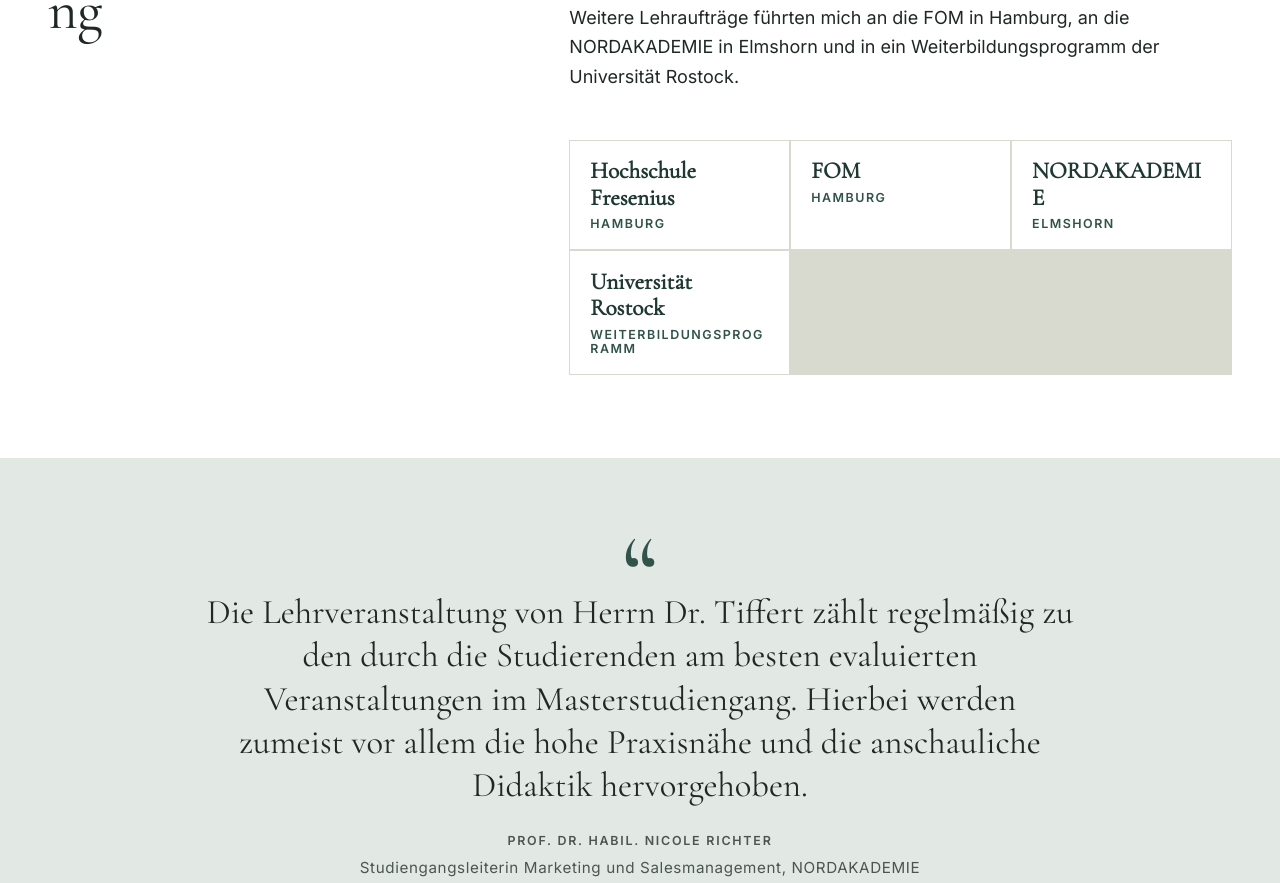
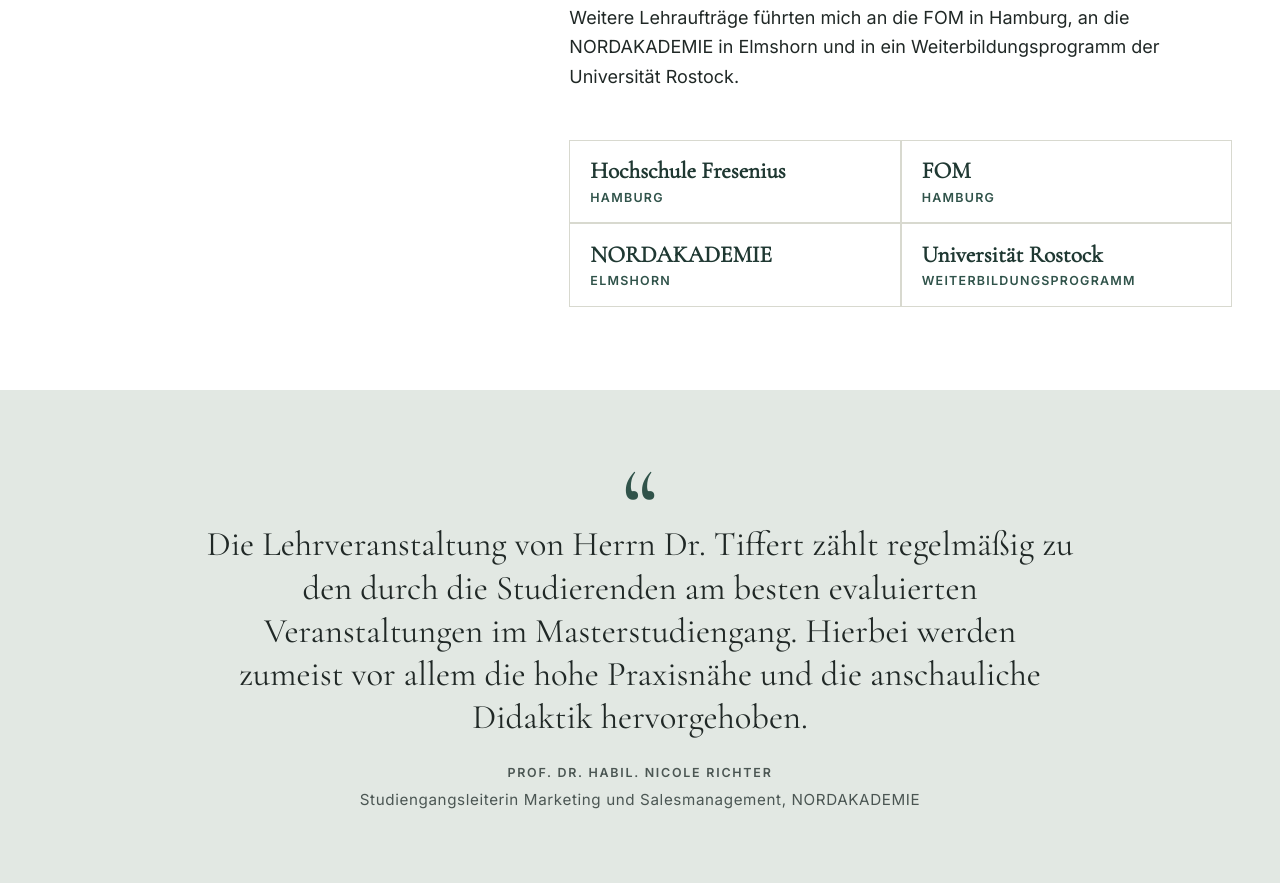
Before and after one commit to cosmo-hl/dr-tiffert-vorschau, an Astro site: page /dr-tiffert-vorschau/lehre in a window 1280 px wide. Shown: the part 1625-2508 px from the top of the page. Built offline with nearby package versions, Linux system fonts and the light colour scheme; Astro itself is replaced by a stand-in of ours.

Commit message:
Umbrüche langer Komposita in Abschnittsüberschriften und Lehrorten korrigiert
Co-Authored-By: Claude Fable 5.2 <noreply@anthropic.com>
Claude-Session: https://claude.ai/code/session_01WitQRUKtdhes3bwHf6rNcd

```diff
--- a/src/pages/lehre/index.astro
+++ b/src/pages/lehre/index.astro
@@ -69,9 +69,10 @@ import { u } from '../../lib/site';
 </Base>
 
 <style>
-  .places { list-style: none; margin: var(--s4) 0 0; padding: 0; display: grid; grid-template-columns: repeat(auto-fit, minmax(200px, 1fr)); gap: 2px; background: var(--rule); border: 1px solid var(--rule); }
+  .places { list-style: none; margin: var(--s4) 0 0; padding: 0; display: grid; grid-template-columns: repeat(2, minmax(0, 1fr)); gap: 2px; background: var(--rule); border: 1px solid var(--rule); }
+  @media (max-width: 560px) { .places { grid-template-columns: minmax(0, 1fr); } }
   .places li { background: var(--white); padding: 1.1rem 1.25rem; font-family: var(--display); font-size: 1.45rem; font-weight: 600; line-height: 1.15; color: var(--navy); }
-  .places span { display: block; font-family: var(--sans); font-size: 0.78rem; font-weight: 600; letter-spacing: 0.12em; text-transform: uppercase; color: var(--gold-ink); margin-top: 0.35rem; }
+  .places span { display: block; font-family: var(--sans); font-size: 0.78rem; font-weight: 600; letter-spacing: 0.1em; text-transform: uppercase; color: var(--gold-ink); margin-top: 0.35rem; hyphens: auto; -webkit-hyphens: auto; }
   .further-label { margin: var(--s4) 0 0; font-size: 0.75rem; font-weight: 600; letter-spacing: 0.16em; text-transform: uppercase; color: var(--ink-2); }
   .further { display: flex; flex-wrap: wrap; gap: 0 2rem; }
 </style>
--- a/src/styles/global.css
+++ b/src/styles/global.css
@@ -332,6 +332,8 @@ a:hover { text-decoration-thickness: 2px; }
 }
 
 @media (min-width: 700px) { h1, h2 { hyphens: manual; -webkit-hyphens: manual; } }
+/* Schmale Überschriftenspalte: lange Komposita dürfen sauber getrennt werden, statt mitten im Wort umzubrechen */
+@media (min-width: 1024px) { .split-head h2 { font-size: clamp(2rem, 1.2rem + 1.9vw, 3rem); hyphens: auto; -webkit-hyphens: auto; hyphenate-limit-chars: 14 6 6; } }
 
 /* ============================================================
    Unterseiten: eine Bildlogik
```
